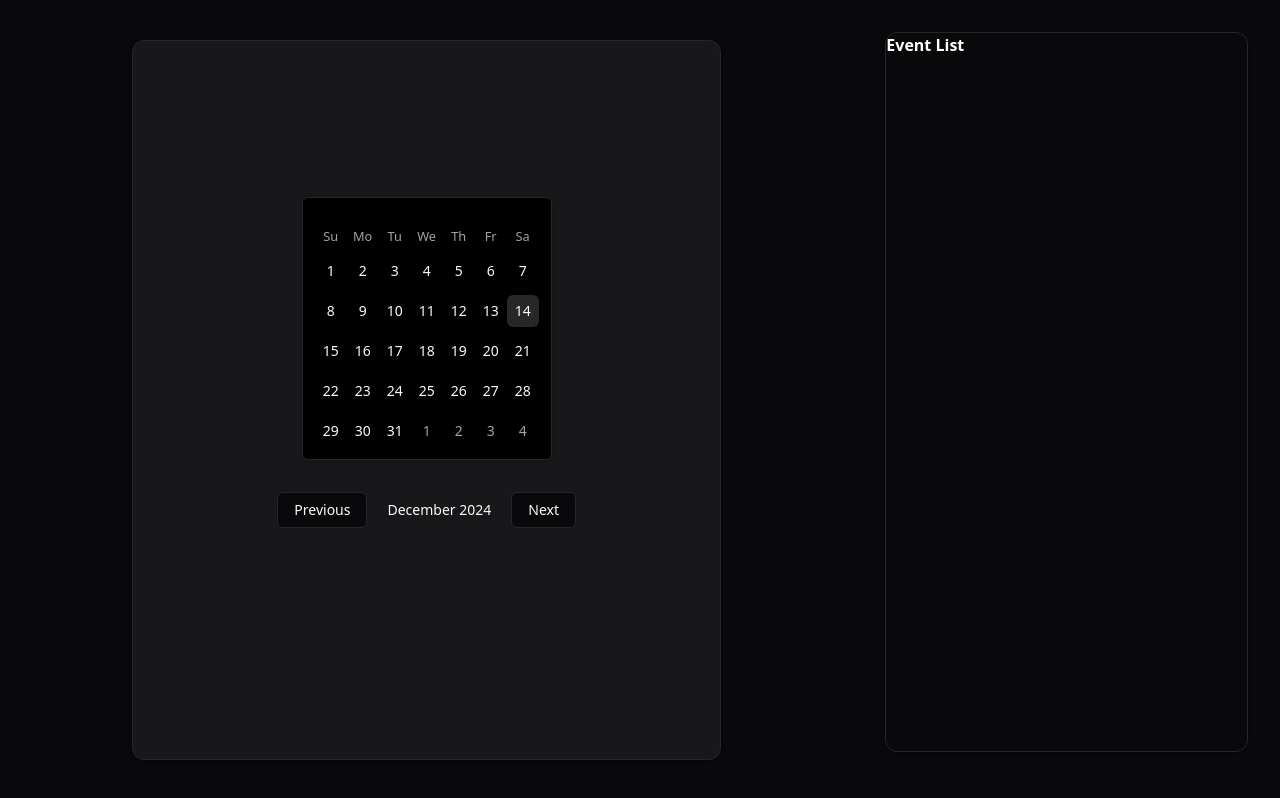
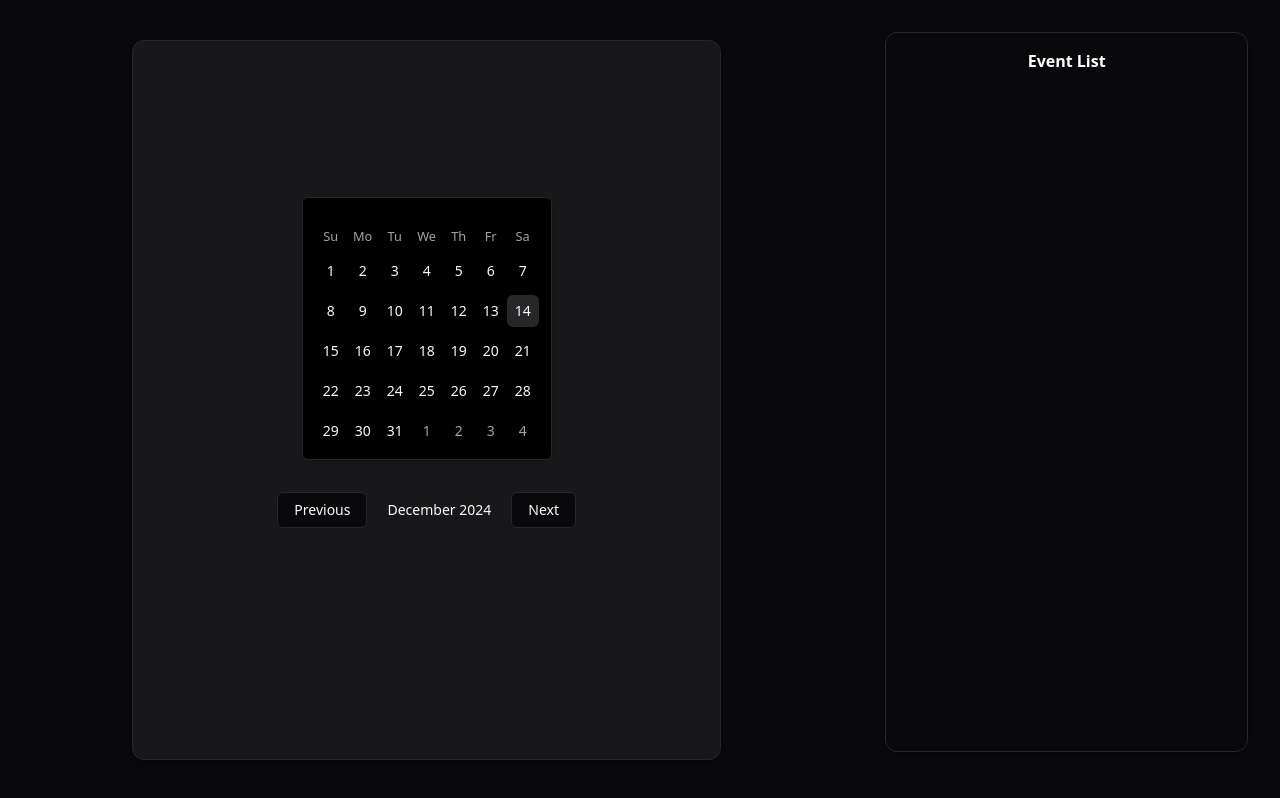
Before and after one commit to SamyaRoy999/TimeBridge, a React (Vite) app: page / in a window 1280 px wide. Built offline with nearby package versions, Linux system fonts and the light colour scheme.

Commit message:
add Event List

```diff
--- a/src/App.jsx
+++ b/src/App.jsx
@@ -2,6 +2,7 @@ import { useState } from "react";
 import "./App.css";
 import { CalendarDemo } from "./components/CalendarDemo";
 import { Card } from "@/components/ui/card";
+import EventList from "./components/EventList";
 
 function App() {
   const [allEvents, setAllEvents] = useState([]);
@@ -22,8 +23,9 @@ function App() {
         </Card>
       </div>
       {/* Right Section: Event List */}
-      <Card className="h-[90vh] col-span-2 m-8">
-        <h3 className="text-white font-bold mb-4">Event List</h3>
+      <Card className="h-[90vh] col-span-2 m-8 overflow-y-auto">
+        <h3 className="text-white font-bold my-4 text-center">Event List</h3>
+        <EventList allEvents={allEvents} />
       </Card>
     </div>
   );
--- a/src/components/EventList.jsx
+++ b/src/components/EventList.jsx
@@ -1,7 +1,27 @@
 import React from "react";
 
-const EventList = () => {
-  return <div></div>;
+const EventList = ({ allEvents }) => {
+  console.log(allEvents);
+
+  return (
+    <div>
+      <ul>
+        {allEvents.map((event, index) => (
+          <li
+            key={index}
+            className="text-white mb-2 border bg-[#18181B] p-3 m-2"
+          >
+            <p>({event.date})</p>
+            <h5>Event name: {event.name}</h5>
+            <p>{event.description}</p>
+            <p>
+              {event.startTime} to {event.endTime}
+            </p>
+          </li>
+        ))}
+      </ul>
+    </div>
+  );
 };
 
 export default EventList;
```
